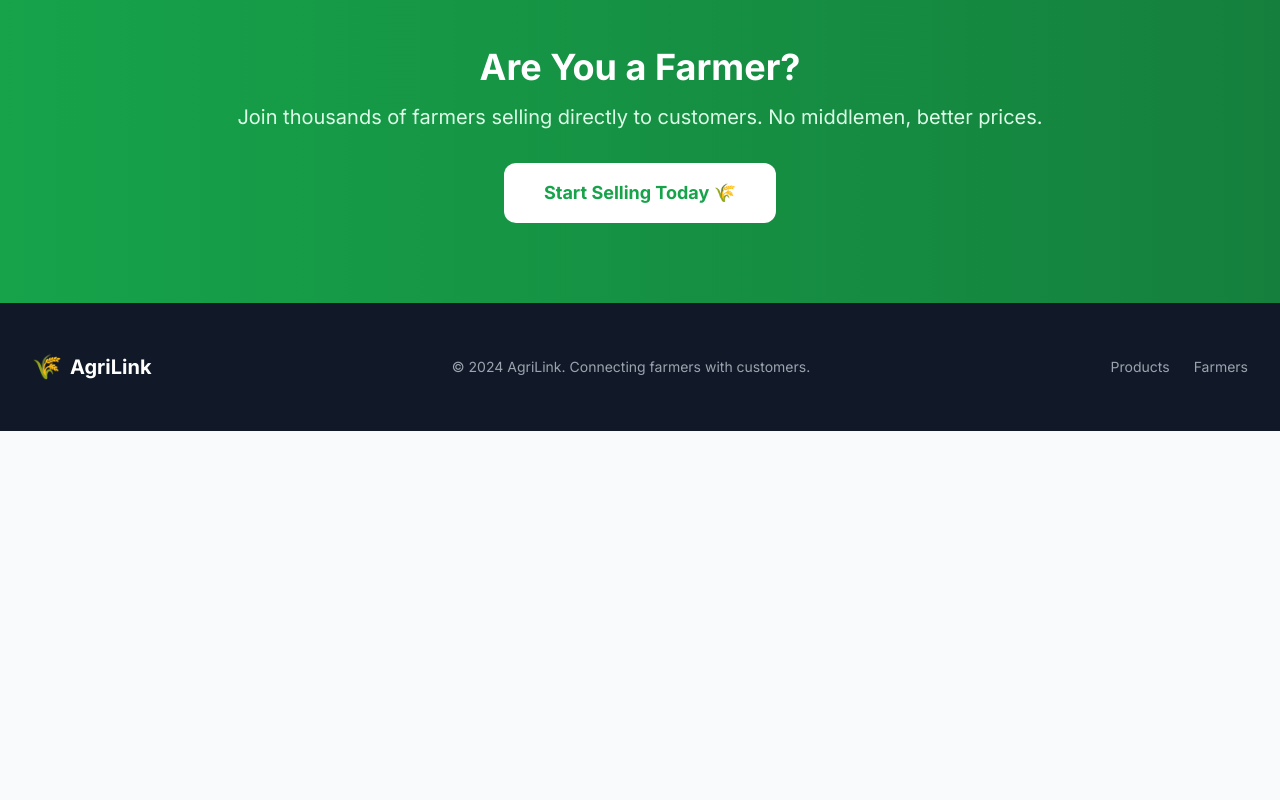
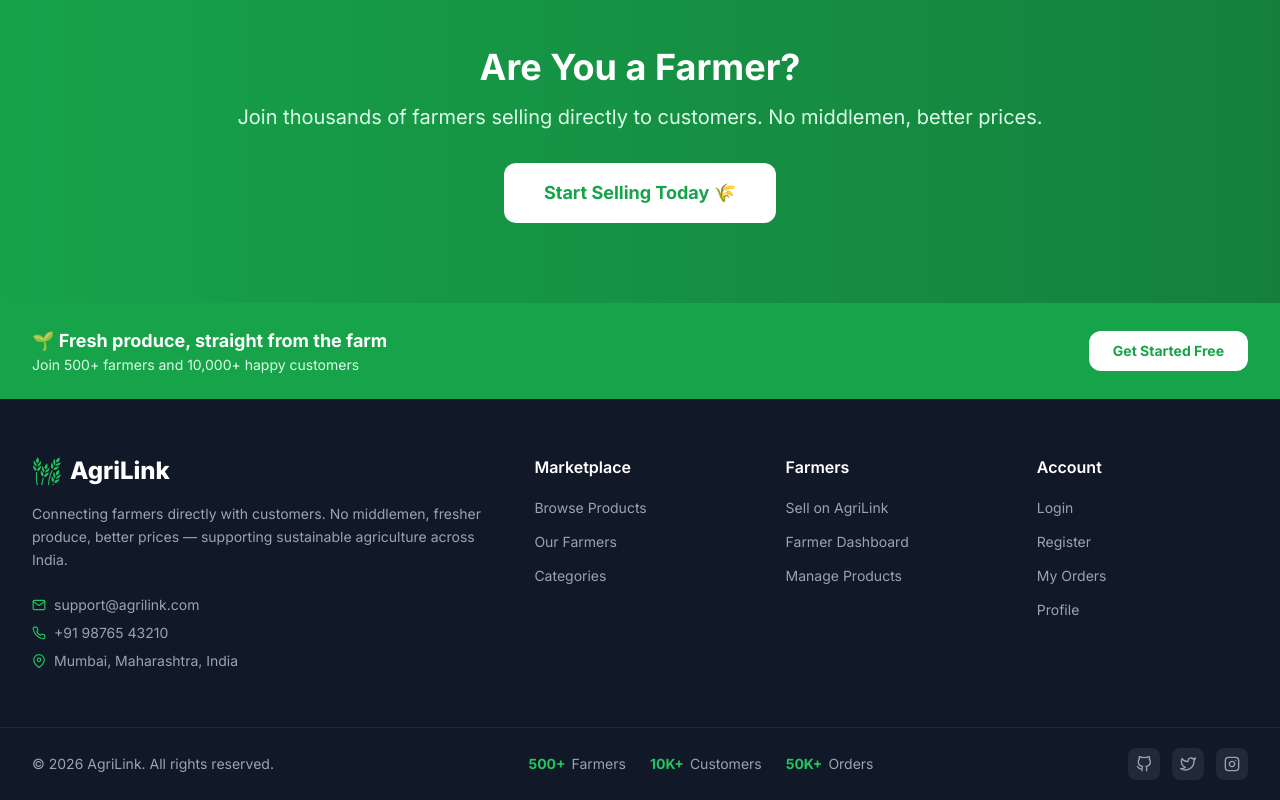
Before and after one commit to ommeht/agrilink, a React (Create React App) app in the folder frontend/: page / in a window 1280 px wide. Shown: the part 1651-2451 px from the top of the page. Before the commit the page ends 2082 px from the top, so only its background shows below. Built offline with nearby package versions, Linux system fonts and the light colour scheme; no server answers; the HTML template or start-up script is replaced by a standard one.

Commit message:
Add enhanced Footer component globally across all pages

```diff
--- a/frontend/src/App.js
+++ b/frontend/src/App.js
@@ -6,6 +6,7 @@ import { ThemeProvider } from './context/ThemeContext';
 import { CartProvider } from './context/CartContext';
 import ProtectedRoute from './components/ProtectedRoute';
 import Navbar from './components/Navbar';
+import Footer from './components/Footer';
 
 // Pages
 import Home from './pages/Home';
@@ -78,6 +79,7 @@ function AppRoutes() {
           } />
         </Routes>
       </AnimatePresence>
+      <Footer />
     </>
   );
 }
--- /dev/null
+++ b/frontend/src/components/Footer.jsx
@@ -0,0 +1,116 @@
+import { Link } from 'react-router-dom';
+import { motion } from 'framer-motion';
+import { FiMail, FiPhone, FiMapPin, FiGithub, FiTwitter, FiInstagram } from 'react-icons/fi';
+import { GiWheat } from 'react-icons/gi';
+
+const links = {
+  Marketplace: [
+    { label: 'Browse Products', to: '/products' },
+    { label: 'Our Farmers', to: '/farmers' },
+    { label: 'Categories', to: '/products' },
+  ],
+  Farmers: [
+    { label: 'Sell on AgriLink', to: '/register?role=farmer' },
+    { label: 'Farmer Dashboard', to: '/farmer/dashboard' },
+    { label: 'Manage Products', to: '/farmer/products' },
+  ],
+  Account: [
+    { label: 'Login', to: '/login' },
+    { label: 'Register', to: '/register' },
+    { label: 'My Orders', to: '/orders' },
+    { label: 'Profile', to: '/profile' },
+  ],
+};
+
+export default function Footer() {
+  return (
+    <footer className="bg-gray-900 text-gray-400">
+      {/* Top Banner */}
+      <div className="bg-primary-600">
+        <div className="max-w-7xl mx-auto px-4 sm:px-6 lg:px-8 py-6 flex flex-col sm:flex-row items-center justify-between gap-4">
+          <div>
+            <p className="text-white font-bold text-lg">🌱 Fresh produce, straight from the farm</p>
+            <p className="text-primary-100 text-sm">Join 500+ farmers and 10,000+ happy customers</p>
+          </div>
+          <Link to="/register">
+            <motion.button whileHover={{ scale: 1.05 }} whileTap={{ scale: 0.95 }}
+              className="bg-white text-primary-600 font-bold px-6 py-2.5 rounded-xl text-sm hover:shadow-lg transition-shadow whitespace-nowrap">
+              Get Started Free
+            </motion.button>
+          </Link>
+        </div>
+      </div>
+
+      {/* Main Footer */}
+      <div className="max-w-7xl mx-auto px-4 sm:px-6 lg:px-8 py-14">
+        <div className="grid grid-cols-2 md:grid-cols-4 lg:grid-cols-5 gap-10">
+
+          {/* Brand */}
+          <div className="col-span-2 lg:col-span-2">
+            <Link to="/" className="flex items-center gap-2 mb-4">
+              <span className="text-primary-500 text-3xl"><GiWheat /></span>
+              <span className="text-white font-extrabold text-2xl">AgriLink</span>
+            </Link>
+            <p className="text-sm leading-relaxed mb-6">
+              Connecting farmers directly with customers. No middlemen, fresher produce, better prices — supporting sustainable agriculture across India.
+            </p>
+            <div className="space-y-2 text-sm">
+              <div className="flex items-center gap-2"><FiMail size={14} className="text-primary-500" /> <span>support@agrilink.com</span></div>
+              <div className="flex items-center gap-2"><FiPhone size={14} className="text-primary-500" /> <span>+91 98765 43210</span></div>
+              <div className="flex items-center gap-2"><FiMapPin size={14} className="text-primary-500" /> <span>Mumbai, Maharashtra, India</span></div>
+            </div>
+          </div>
+
+          {/* Nav Link Groups */}
+          {Object.entries(links).map(([group, items]) => (
+            <div key={group}>
+              <p className="text-white font-semibold mb-4">{group}</p>
+              <ul className="space-y-2.5">
+                {items.map(item => (
+                  <li key={item.to}>
+                    <Link to={item.to}
+                      className="text-sm hover:text-primary-400 transition-colors hover:translate-x-1 inline-block">
+                      {item.label}
+                    </Link>
+                  </li>
+                ))}
+              </ul>
+            </div>
+          ))}
+        </div>
+      </div>
+
+      {/* Bottom Bar */}
+      <div className="border-t border-gray-800">
+        <div className="max-w-7xl mx-auto px-4 sm:px-6 lg:px-8 py-5 flex flex-col sm:flex-row items-center justify-between gap-4">
+          <p className="text-sm">© {new Date().getFullYear()} AgriLink. All rights reserved.</p>
+
+          {/* Stats */}
+          <div className="hidden md:flex items-center gap-6 text-sm">
+            {[['500+', 'Farmers'], ['10K+', 'Customers'], ['50K+', 'Orders']].map(([num, label]) => (
+              <div key={label} className="flex items-center gap-1.5">
+                <span className="text-primary-500 font-bold">{num}</span>
+                <span>{label}</span>
+              </div>
+            ))}
+          </div>
+
+          {/* Social */}
+          <div className="flex items-center gap-3">
+            {[
+              { icon: <FiGithub size={16} />, href: 'https://github.com' },
+              { icon: <FiTwitter size={16} />, href: 'https://twitter.com' },
+              { icon: <FiInstagram size={16} />, href: 'https://instagram.com' },
+            ].map(({ icon, href }, i) => (
+              <motion.a key={i} href={href} target="_blank" rel="noreferrer"
+                whileHover={{ scale: 1.2, color: '#16a34a' }}
+                className="w-8 h-8 rounded-lg bg-gray-800 flex items-center justify-center hover:bg-gray-700 transition-colors">
+                {icon}
+              </motion.a>
+            ))}
+          </div>
+        </div>
+      </div>
+    </footer>
+  );
+}
--- a/frontend/src/pages/Home.jsx
+++ b/frontend/src/pages/Home.jsx
@@ -158,22 +158,7 @@ export default function Home() {
         </motion.div>
       </section>
 
-      {/* Footer */}
-      <footer className="bg-gray-900 text-gray-400 py-12">
-        <div className="max-w-7xl mx-auto px-4 sm:px-6 lg:px-8">
-          <div className="flex flex-col md:flex-row justify-between items-center gap-4">
-            <div className="flex items-center gap-2">
-              <span className="text-2xl">🌾</span>
-              <span className="text-white font-bold text-xl">AgriLink</span>
-            </div>
-            <p className="text-sm">© 2024 AgriLink. Connecting farmers with customers.</p>
-            <div className="flex gap-6 text-sm">
-              <Link to="/products" className="hover:text-white transition-colors">Products</Link>
-              <Link to="/farmers" className="hover:text-white transition-colors">Farmers</Link>
-            </div>
-          </div>
-        </div>
-      </footer>
+
     </div>
   );
 }
```
